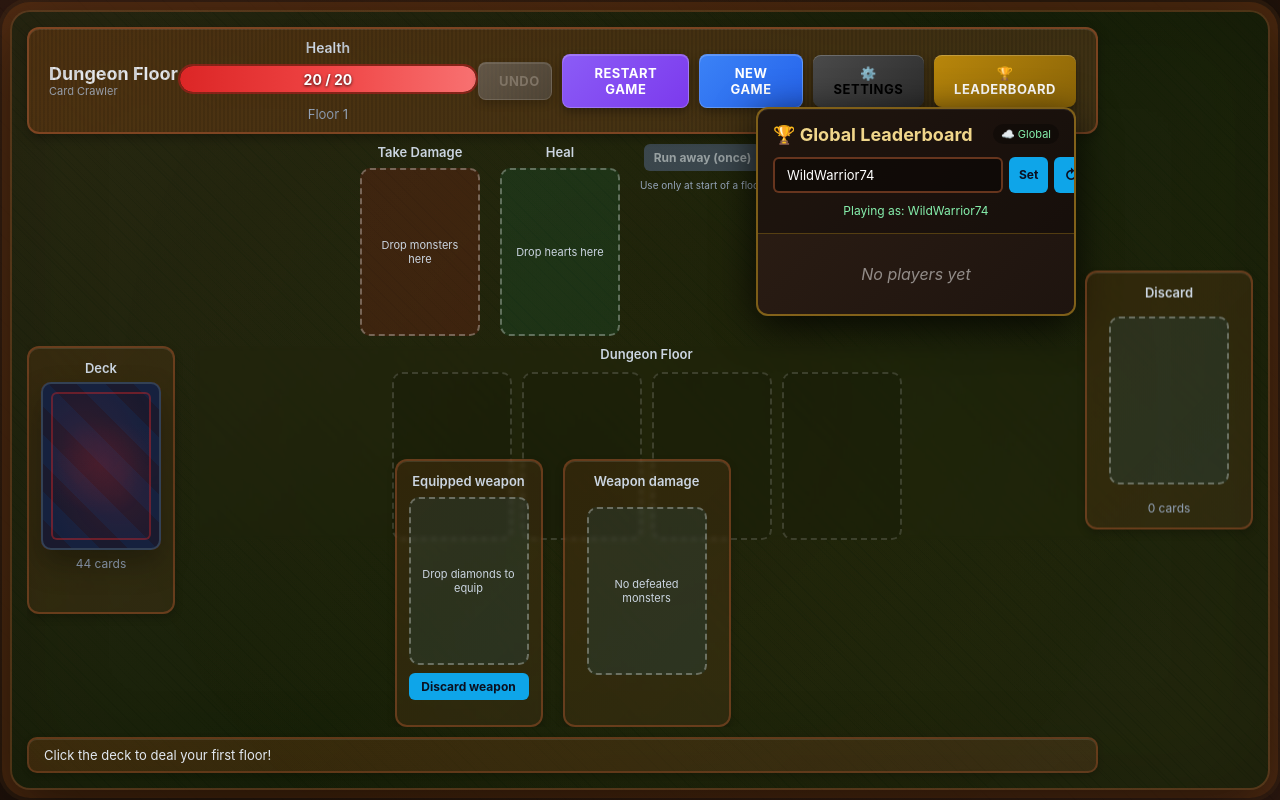
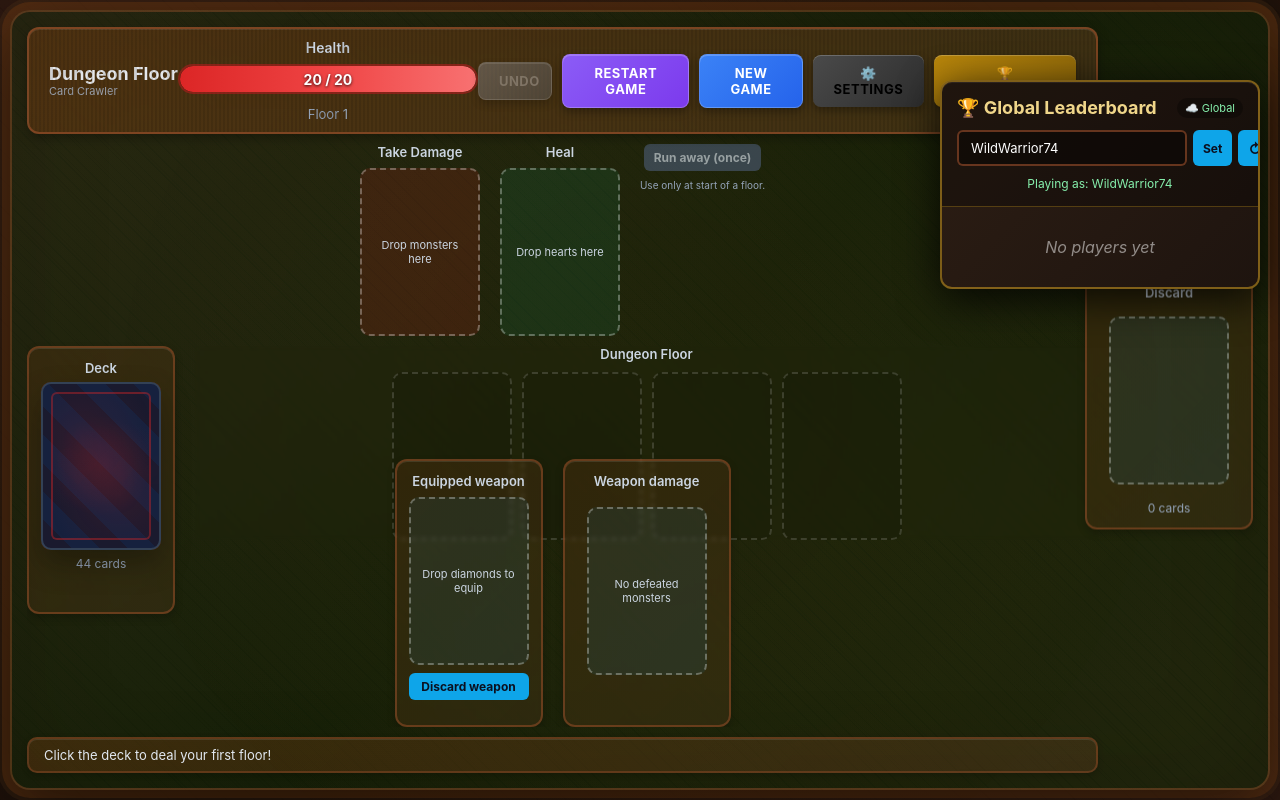
Before and after one commit to Noahbambi1/Dans-dungeon-crawler, a plain HTML site: page index.html in a window 1280 px wide. Both pictures are taken after a click on the button "🏆 LEADERBOARD". Drawn offline with Linux system fonts and the light colour scheme; no server answers.

Commit message:
fix leaderboard blurring behind dungeon floor

```diff
--- a/index.html
+++ b/index.html
@@ -28,23 +28,6 @@
         <button id="settingsButton" class="control-btn settings-btn">⚙️ Settings</button>
         <div class="leaderboard-dropdown">
           <button id="leaderboardButton" class="control-btn leaderboard-btn">🏆 Leaderboard</button>
-          <div id="leaderboardPanel" class="leaderboard-panel">
-            <div class="leaderboard-header">
-              <div class="leaderboard-title-row">
-                <h3>🏆 Global Leaderboard</h3>
-                <span id="syncStatus" class="sync-status"></span>
-              </div>
-              <div class="player-input">
-                <input type="text" id="playerNameInput" placeholder="Your name..." maxlength="20" />
-                <button id="setPlayerBtn" class="small-btn">Set</button>
-                <button id="refreshLeaderboardBtn" class="small-btn refresh-btn" title="Refresh">↻</button>
-              </div>
-              <div class="current-player" id="currentPlayerDisplay"></div>
-            </div>
-            <div class="leaderboard-list" id="leaderboardList">
-              <div class="no-players">Loading...</div>
-            </div>
-          </div>
         </div>
       </div>
     </header>
@@ -235,6 +218,25 @@
     </div>
   </div>
 
+  <!-- Leaderboard Panel (outside #app to avoid backdrop-filter stacking issues) -->
+  <div id="leaderboardPanel" class="leaderboard-panel">
+    <div class="leaderboard-header">
+      <div class="leaderboard-title-row">
+        <h3>🏆 Global Leaderboard</h3>
+        <span id="syncStatus" class="sync-status"></span>
+      </div>
+      <div class="player-input">
+        <input type="text" id="playerNameInput" placeholder="Your name..." maxlength="20" />
+        <button id="setPlayerBtn" class="small-btn">Set</button>
+        <button id="refreshLeaderboardBtn" class="small-btn refresh-btn" title="Refresh">↻</button>
+      </div>
+      <div class="current-player" id="currentPlayerDisplay"></div>
+    </div>
+    <div class="leaderboard-list" id="leaderboardList">
+      <div class="no-players">Loading...</div>
+    </div>
+  </div>
+
   <script type="module" src="main.js"></script>
 </body>
 </html>
--- a/style.css
+++ b/style.css
@@ -1755,16 +1755,16 @@ main {
 }
 
 .leaderboard-panel {
-  position: absolute;
-  top: 100%;
-  right: 0;
+  position: fixed;
+  top: 80px;
+  right: 20px;
   width: 320px;
   max-height: 400px;
   background: linear-gradient(135deg, rgba(45, 30, 20, 1) 0%, rgba(30, 20, 15, 1) 100%);
   border: 2px solid rgba(218, 165, 32, 0.5);
   border-radius: 12px;
   box-shadow: 0 10px 40px rgba(0, 0, 0, 0.8), inset 0 1px 0 rgba(255, 255, 255, 0.1);
-  z-index: 10000;
+  z-index: 100000;
   display: none;
   overflow: hidden;
 }
```
